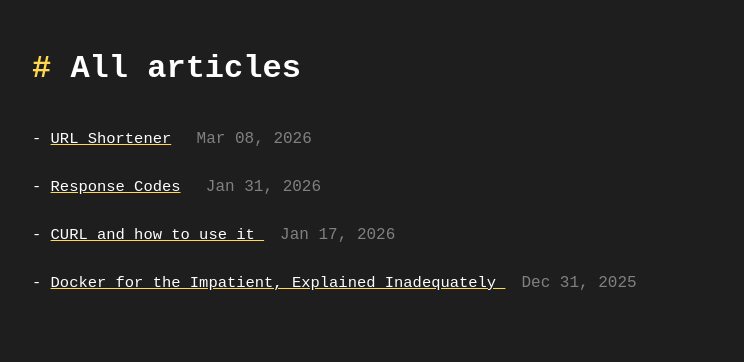
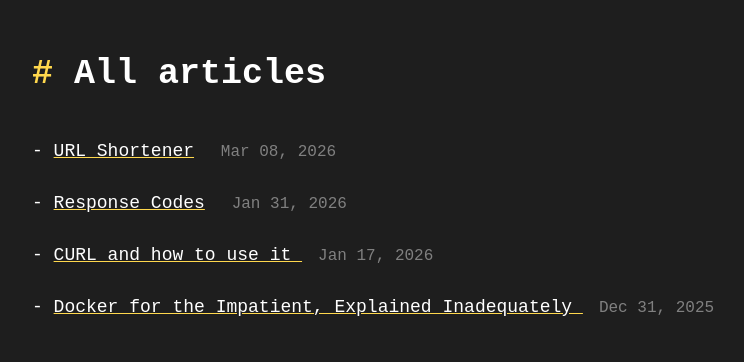
Before and after one commit to brick-24/blog, a plain HTML site: page index.html in a window 1280 px wide. Shown: the whole page, without its empty margins (249-993 px from the left). Drawn offline with Linux system fonts and the light colour scheme.

Commit message:
fix font weights

```diff
--- a/css/style.css
+++ b/css/style.css
@@ -23,6 +23,8 @@ body {
 
 h1 {
   font-size: 2rem;
+  font-weight: 1200;
+  font-size: 35px;
 }
 
 .hash {
@@ -32,6 +34,8 @@ h1 {
 .post-list {
   list-style: none;
   padding: 0;
+  font-weight: 200;
+  font-size: 18px;
 }
 
 .post-list li {
```
